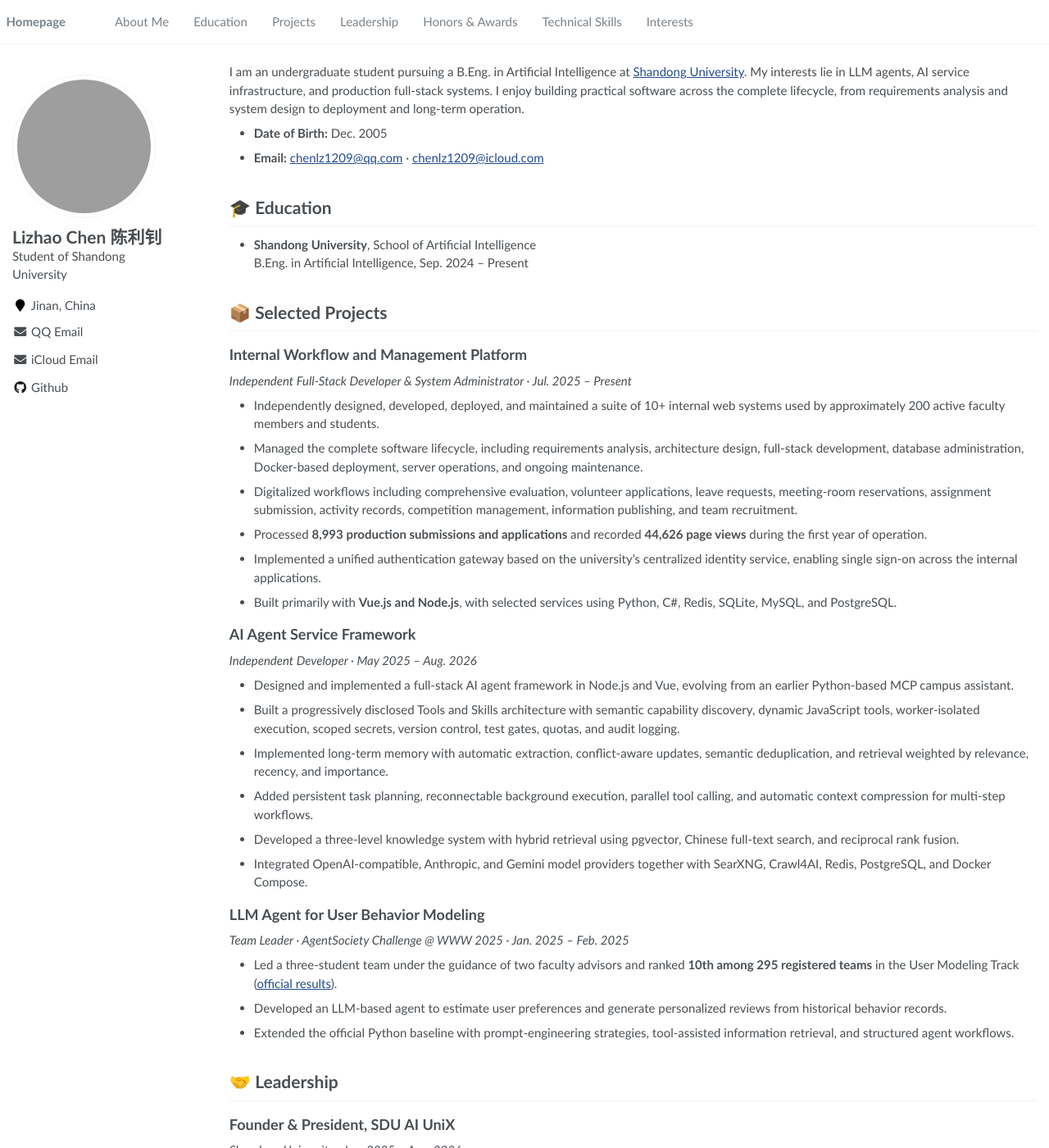
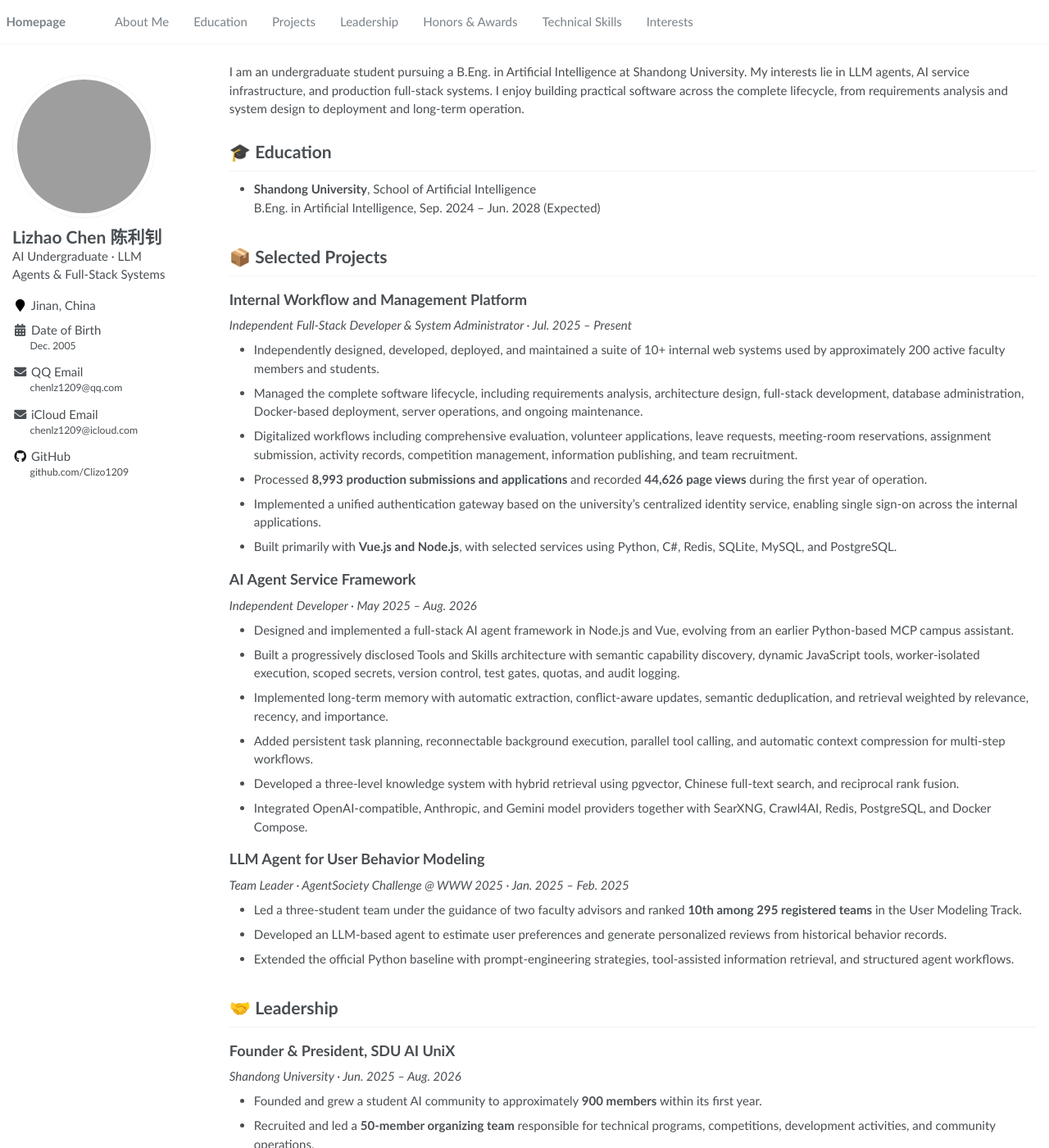
Before and after one commit to Clizo1209/Clizo1209.github.io, a Jekyll site: the page built from _pages/about.md, in a window 1280 px wide and 1400 px high. Shown: the whole window at 82% size. Built offline with Jekyll 4.4.1, drawn with Linux system fonts in a browser that asks for light colours; grey boxes are pictures that could not be loaded.

Commit message:
optimize print

```diff
--- a/_config.yml
+++ b/_config.yml
@@ -7,7 +7,7 @@
 
 # Site Settings
 title                    : "Lizhao Chen"
-description              : "Student of Shandong University"
+description              : "AI Undergraduate · LLM Agents & Full-Stack Systems"
 repository               : "Clizo1209/Clizo1209.github.io"
 google_scholar_stats_use_cdn : true
 
@@ -28,6 +28,7 @@ author:
   employer         :
   pubmed           :
   googlescholar    :  # "https://scholar.google.com/citations?user=YOUR_GOOGLE_SCHOLAR_ID"
+  birth_date       : "Dec. 2005"
   email            : "chenlz1209@qq.com"
   email_secondary  : "chenlz1209@icloud.com"
   researchgate     :  # e.g., "https://www.researchgate.net/profile/yourprofile"
--- a/_includes/author-profile.html
+++ b/_includes/author-profile.html
@@ -11,6 +11,8 @@
   <div class="author__content">
     <h3 class="author__name">{{ author.name }}</h3>
     {% if author.bio %}<p class="author__bio">{{ author.bio }}</p>{% endif %}
+    {% if site.description %}<p class="author__print-description">{{ site.description }}</p>{% endif %}
+    {% if author.birth_date %}<p class="author__print-birth">Date of Birth: {{ author.birth_date }}</p>{% endif %}
   </div>
 
   <div class="author__urls-wrapper">
@@ -28,11 +30,23 @@
       {% if author.uri %}
         <li><a href="{{ author.uri }}"><i class="fas fa-fw fa-link" aria-hidden="true"></i> Website</a></li>
       {% endif %}
+      {% if author.birth_date %}
+        <li class="author__contact-detail">
+          <div class="author__contact-label"><i class="fas fa-fw fa-calendar-alt" aria-hidden="true"></i> Date of Birth</div>
+          <span class="author__contact-value">{{ author.birth_date }}</span>
+        </li>
+      {% endif %}
       {% if author.email %}
-        <li><a href="mailto:{{ author.email }}"><i class="fas fa-fw fa-envelope" aria-hidden="true"></i> QQ Email</a></li>
+        <li class="author__contact-detail">
+          <a class="author__contact-label" href="mailto:{{ author.email }}"><i class="fas fa-fw fa-envelope" aria-hidden="true"></i> QQ Email</a>
+          <a class="author__contact-value" href="mailto:{{ author.email }}">{{ author.email }}</a>
+        </li>
       {% endif %}
       {% if author.email_secondary %}
-        <li><a href="mailto:{{ author.email_secondary }}"><i class="fas fa-fw fa-envelope" aria-hidden="true"></i> iCloud Email</a></li>
+        <li class="author__contact-detail">
+          <a class="author__contact-label" href="mailto:{{ author.email_secondary }}"><i class="fas fa-fw fa-envelope" aria-hidden="true"></i> iCloud Email</a>
+          <a class="author__contact-value" href="mailto:{{ author.email_secondary }}">{{ author.email_secondary }}</a>
+        </li>
       {% endif %}
       {% if author.keybase %}
         <li><a href="https://keybase.io/{{ author.keybase }}"><i class="fas fa-fw fa-key" aria-hidden="true"></i> Keybase</a></li>
@@ -68,7 +82,10 @@
         <li><a href="https://bitbucket.org/{{ author.bitbucket }}"><i class="fab fa-fw fa-bitbucket" aria-hidden="true"></i> Bitbucket</a></li>
       {% endif %}
       {% if author.github %}
-        <li><a href="https://github.com/{{ author.github }}"><i class="fab fa-fw fa-github" aria-hidden="true"></i> Github</a></li>
+        <li class="author__contact-detail">
+          <a class="author__contact-label" href="https://github.com/{{ author.github }}"><i class="fab fa-fw fa-github" aria-hidden="true"></i> GitHub</a>
+          <a class="author__contact-value" href="https://github.com/{{ author.github }}">github.com/{{ author.github }}</a>
+        </li>
       {% endif %}
       {% if author.stackoverflow %}
         <li><a href="https://www.stackoverflow.com/users/{{ author.stackoverflow }}"><i class="fab fa-fw fa-stack-overflow" aria-hidden="true"></i> Stackoverflow</a></li>
@@ -221,4 +238,10 @@
       {% endif %}
     </div>
   </div>
+
+  <div class="author__print-contact" aria-label="Contact information">
+    {% if author.email %}<a href="mailto:{{ author.email }}"><i class="fas fa-fw fa-envelope" aria-hidden="true"></i>{{ author.email }}</a>{% endif %}
+    {% if author.email_secondary %}<a href="mailto:{{ author.email_secondary }}"><i class="fas fa-fw fa-envelope" aria-hidden="true"></i>{{ author.email_secondary }}</a>{% endif %}
+    {% if author.github %}<a href="https://github.com/{{ author.github }}"><i class="fab fa-fw fa-github" aria-hidden="true"></i>github.com/{{ author.github }}</a>{% endif %}
+  </div>
 </div>
--- a/_pages/about.md
+++ b/_pages/about.md
@@ -17,17 +17,14 @@ redirect_from:
 
 <span class='anchor' id='about-me'></span>
 
-I am an undergraduate student pursuing a B.Eng. in Artificial Intelligence at [Shandong University](https://www.sdu.edu.cn/). My interests lie in LLM agents, AI service infrastructure, and production full-stack systems. I enjoy building practical software across the complete lifecycle, from requirements analysis and system design to deployment and long-term operation.
-
-- **Date of Birth:** Dec. 2005
-- **Email:** [chenlz1209@qq.com](mailto:chenlz1209@qq.com) · [chenlz1209@icloud.com](mailto:chenlz1209@icloud.com)
+I am an undergraduate student pursuing a B.Eng. in Artificial Intelligence at Shandong University. My interests lie in LLM agents, AI service infrastructure, and production full-stack systems. I enjoy building practical software across the complete lifecycle, from requirements analysis and system design to deployment and long-term operation.
 
 <span class='anchor' id='-education'></span>
 
 # 🎓 Education
 
 - **Shandong University**, School of Artificial Intelligence<br>
-  B.Eng. in Artificial Intelligence, Sep. 2024 – Present
+  B.Eng. in Artificial Intelligence, Sep. 2024 – Jun. 2028 (Expected)
 
 <span class='anchor' id='-projects'></span>
 
@@ -59,7 +56,7 @@ I am an undergraduate student pursuing a B.Eng. in Artificial Intelligence at [S
 
 *Team Leader · AgentSociety Challenge @ WWW 2025 · Jan. 2025 – Feb. 2025*
 
-- Led a three-student team under the guidance of two faculty advisors and ranked **10th among 295 registered teams** in the User Modeling Track ([official results](https://tsinghua-fib-lab.github.io/AgentSocietyChallenge/pages/winners.html)).
+- Led a three-student team under the guidance of two faculty advisors and ranked **10th among 295 registered teams** in the User Modeling Track.
 - Developed an LLM-based agent to estimate user preferences and generate personalized reviews from historical behavior records.
 - Extended the official Python baseline with prompt-engineering strategies, tool-assisted information retrieval, and structured agent workflows.
 
--- a/_sass/_print.scss
+++ b/_sass/_print.scss
@@ -15,4 +15,53 @@
   .page__footer {
     display: none;
   }
+
+  .profile_box {
+    width: 100%;
+    align-items: center;
+  }
+
+  .author__content {
+    padding-right: 1.5em;
+  }
+
+  .sidebar .author__print-description {
+    display: block;
+    margin: 0.35em 0 0;
+    font-size: 0.8em;
+    line-height: 1.2;
+  }
+
+  .sidebar .author__print-birth {
+    display: block;
+    margin: 0.25em 0 0;
+    color: $gray;
+    font-size: 0.6em;
+    line-height: 1.15;
+  }
+
+  .author__urls-wrapper {
+    display: none !important;
+  }
+
+  .author__print-contact {
+    display: flex;
+    flex-direction: column;
+    align-items: flex-end;
+    gap: 0.2em;
+    margin-left: auto;
+    font-family: $sans-serif;
+    font-size: 0.78em;
+    line-height: 1.25;
+    white-space: nowrap;
+
+    a {
+      color: $text-color;
+      text-decoration: none;
+    }
+
+    i {
+      margin-right: 0.45em;
+    }
+  }
 }
--- a/_sass/_sidebar.scss
+++ b/_sass/_sidebar.scss
@@ -145,6 +145,12 @@
   }
 }
 
+.author__print-description,
+.author__print-birth,
+.author__print-contact {
+  display: none;
+}
+
 .author__urls-wrapper {
   position: relative;
   display: table-cell;
@@ -237,6 +243,27 @@
     white-space: nowrap;
   }
 
+  .author__contact-detail {
+    margin-bottom: 0.65em;
+    white-space: normal;
+  }
+
+  .author__contact-label {
+    margin-bottom: 0;
+    padding-bottom: 0;
+    white-space: nowrap;
+  }
+
+  .author__contact-value {
+    display: block;
+    margin: 0.05em 0 0 1.75em;
+    padding: 0;
+    color: $text-color;
+    font-size: 0.82em;
+    line-height: 1.35;
+    overflow-wrap: anywhere;
+  }
+
   a {
     display: block;
     margin-bottom: 5px;
@@ -268,3 +295,75 @@
     display: none;
   }
 }
+
+/* Compact profile used below the desktop-sidebar breakpoint. */
+@include breakpoint(max-width $large) {
+  .profile_box {
+    align-items: flex-start;
+  }
+
+  .author__content {
+    flex: 1;
+    padding-top: 0.35em;
+  }
+
+  .sidebar .author__print-description {
+    display: block;
+    margin: 0.45em 0 0;
+    font-size: 0.78em;
+    line-height: 1.2;
+  }
+
+  .sidebar .author__print-birth {
+    display: block;
+    margin: 0.3em 0 0;
+    color: $gray;
+    font-size: 0.6em;
+    line-height: 1.15;
+  }
+
+  .author__urls-wrapper {
+    display: none;
+  }
+
+  .author__print-contact {
+    display: flex;
+    flex-direction: column;
+    align-items: flex-end;
+    gap: 0.25em;
+    margin: 0.25em 0 0 auto;
+    font-family: $sans-serif;
+    font-size: 0.76em;
+    line-height: 1.25;
+    white-space: nowrap;
+
+    a {
+      color: $text-color;
+      text-decoration: none;
+
+      &:hover {
+        text-decoration: underline;
+      }
+    }
+
+    i {
+      margin-right: 0.45em;
+    }
+  }
+}
+
+@include breakpoint(max-width $small) {
+  .profile_box {
+    flex-wrap: wrap;
+  }
+
+  .author__content {
+    min-width: 0;
+  }
+
+  .author__print-contact {
+    flex-basis: 100%;
+    align-items: flex-start;
+    margin: 0.75em 0 0 85px;
+  }
+}
```
Also changed, not shown: Gemfile.lock.
